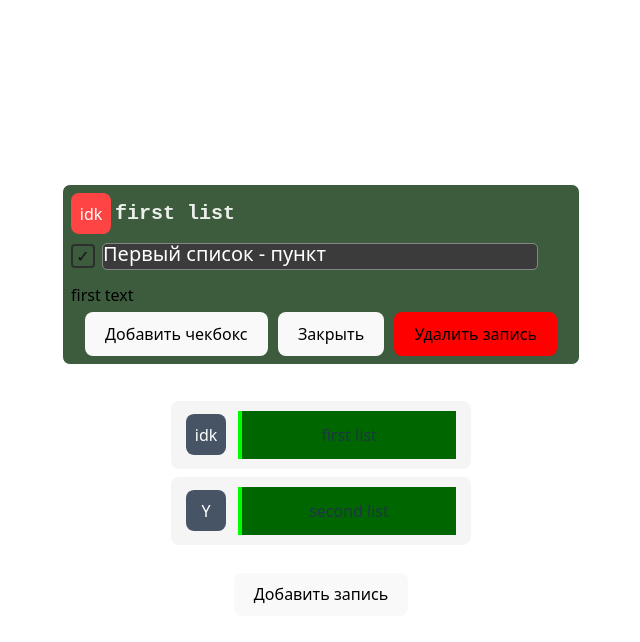
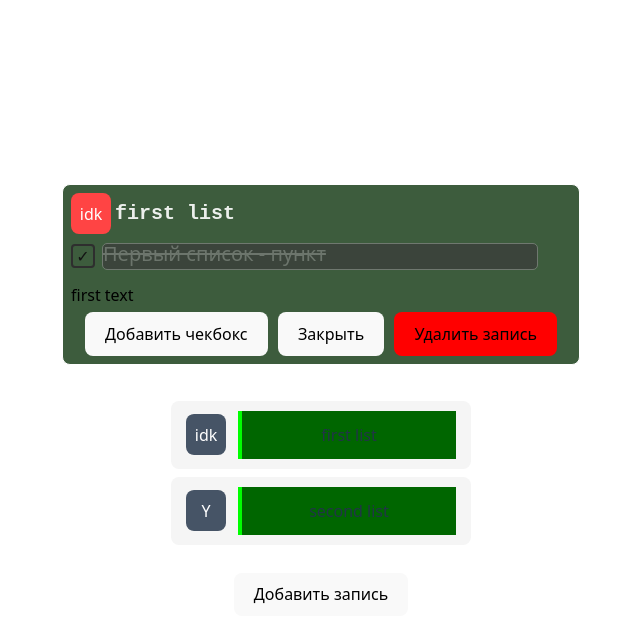
Before and after one commit to Fedosihin/german-notebook, a React (Vite) app: page / in a window 1280 px wide. Both pictures are taken after a click on the element "first list". Shown: the top 642 px of the page, without its empty margins (319-959 px from the left). Built offline with nearby package versions, Linux system fonts and the light colour scheme.

Commit message:
fix: - checked checkbox css fix

```diff
--- a/src/components/NoteEditor/CheckboxItem.jsx
+++ b/src/components/NoteEditor/CheckboxItem.jsx
@@ -113,6 +113,13 @@ const StyledTextarea = styled(AutoTextarea)`
     /* outline: 1px ridge rgba(255, 255, 255, 0.8); */
     outline: 1px solid rgba(255, 255, 255, 0.8);
   }
+  ${({ $checked }) =>
+    $checked &&
+    `
+    text-decoration: line-through;
+    color: gray;
+    opacity: 0.7;
+  `}
 `;
 
 const StyledButton = styled.button`
```
